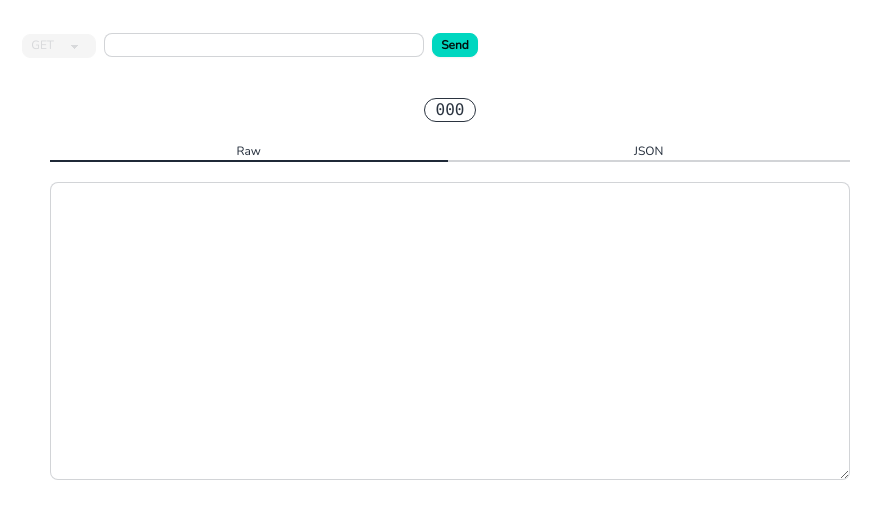
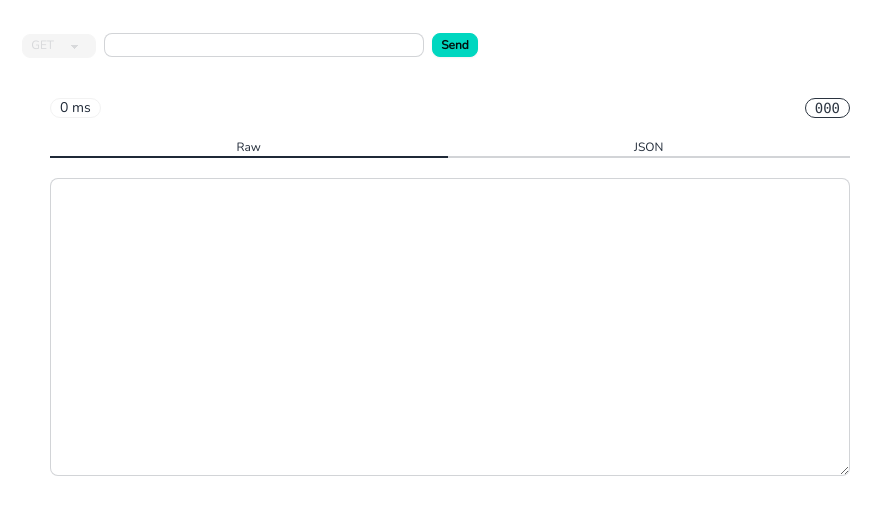
Before and after one commit to Szelmat/MailMan, a React (Vite) app in the folder frontend/: page / in a window 1280 px wide. Shown: the top 518 px of the page, without its empty margins (390-1271 px from the left). Built offline with nearby package versions, Linux system fonts and the light colour scheme.

Commit message:
:sparkles Add response time measurement

```diff
--- a/frontend/src/App.tsx
+++ b/frontend/src/App.tsx
@@ -35,9 +35,12 @@ function App() {
         Send
       </button>
       <div className="flex my-10">
-        <div className="w-1/2">Test</div>
+        <div className="w-1/2 opacity-0">Test</div>
         <div className="w-1/2 flex flex-col w-full place-items-center mx-10">
-          <ResponseCodeBadge code={result.Code} />
+          <div className="flex w-full justify-between">
+            <span className="badge">{result.Time ?? 0} ms</span>
+            <ResponseCodeBadge code={result.Code} />
+          </div>
           <ReponseBodyContent key="body" content={result.Body} />
         </div>
       </div>
--- a/frontend/src/components/responseCodeBadge.tsx
+++ b/frontend/src/components/responseCodeBadge.tsx
@@ -24,7 +24,7 @@ export const ResponseCodeBadge = (props: { code: number }) => {
   const statusCodeClass = getColorClass(props.code);
 
   return (
-    <div className={`badge badge-lg ${statusCodeClass} badge-outline font-mono`}>
+    <div className={`badge badge-md ${statusCodeClass} badge-outline font-mono`}>
       {props.code ? props.code : "000"}
     </div>
   )
```
Also changed, not shown: frontend/src/index.css, 1 other file (tests, documents, lock files or other folders).
